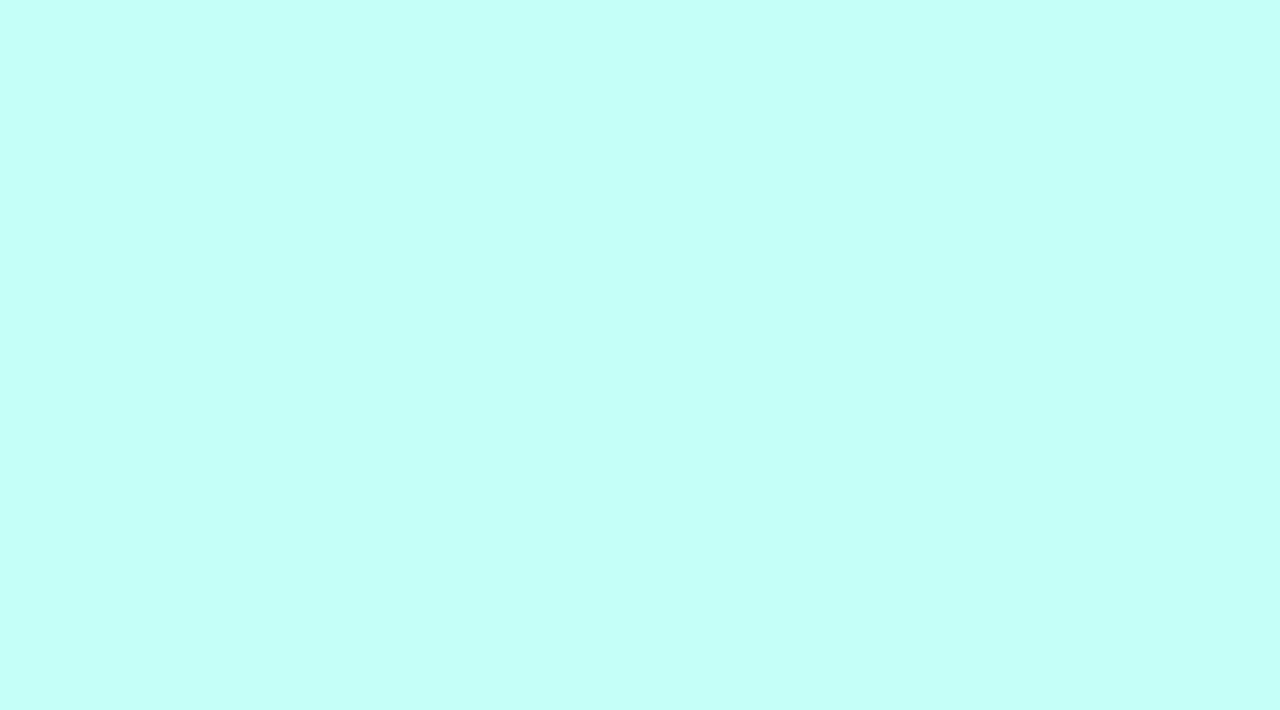
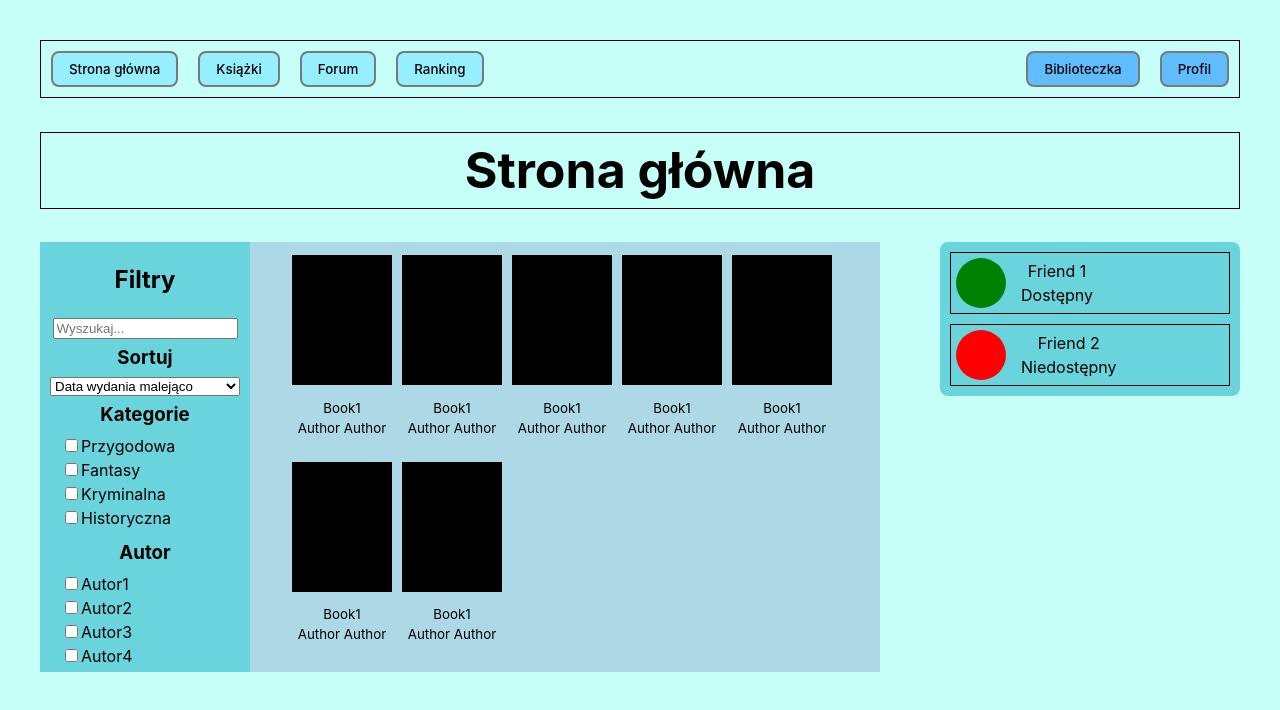
Before and after one commit to SzymonKita/aplikacja_czytelnicza, a React (Vite) app in the folder client/: page /booklist in a window 1280 px wide. Before the commit this address had no page. Shown: the top 710 px of the page. Built offline with nearby package versions, Linux system fonts and the light colour scheme.

Commit message:
Added basic interface for booklist.

```diff
--- a/client/src/App.jsx
+++ b/client/src/App.jsx
@@ -2,6 +2,7 @@ import './App.css'
 import MainPage from './components/MainPage'
 import LoginPage from './components/LoginPage'
 import Profile from './components/Profile.jsx'
+import BookList from './components/BookList/BookList.jsx'
 import { Route, Routes, Navigate } from "react-router-dom"
 
 function App() {
@@ -10,6 +11,7 @@ function App() {
         <Route path='/' exact element={<MainPage/>}/>
         <Route path='login' exact element={<LoginPage/>}/>
         <Route path='profile' exact element={<Profile/>}/>
+        <Route path='booklist' exact element={<BookList/>}/>
     </Routes>
   )
 }
--- a/client/src/components/Profile/FavouriteBook.jsx
+++ b/client/src/components/Book.jsx
@@ -1,4 +1,4 @@
-const FavouriteBook = (props) => {
+const Book = (props) => {
     return (
         <div className='favouriteBook'>
             <p className='favouriteBookImage' />
@@ -8,4 +8,4 @@ const FavouriteBook = (props) => {
     )
 }
 
-export default FavouriteBook
+export default Book
--- /dev/null
+++ b/client/src/components/BookList/BookList.jsx
@@ -0,0 +1,34 @@
+import Navigation from '../Navigation.jsx'
+import FriendCard from '../FriendCard.jsx'
+import Filter from './Filter.jsx'
+import Book from '../Book.jsx'
+
+const BookList = () => {
+    return (
+        <>
+            <Navigation title="Strona główna" isLoggedIn={true} />
+            <div className='container'>
+                <div className='content'>
+                    <div className='bookList'>
+                        <Filter/>
+                        <div className='list'>
+                            <Book title='Book1' author='Author Author' />
+                            <Book title='Book1' author='Author Author' />
+                            <Book title='Book1' author='Author Author' />
+                            <Book title='Book1' author='Author Author' />
+                            <Book title='Book1' author='Author Author' />
+                            <Book title='Book1' author='Author Author' />
+                            <Book title='Book1' author='Author Author' />
+                        </div>
+                    </div>
+                </div>
+                <div className='friendsList'>
+                    <FriendCard name='Friend 1' active={true} />
+                    <FriendCard name='Friend 2' active={false} />
+                </div>
+            </div>
+        </>
+    )
+}
+
+export default BookList
--- /dev/null
+++ b/client/src/components/BookList/Filter.jsx
@@ -0,0 +1,34 @@
+const Filter = () => {
+    return (
+        <div className='filter'>
+            <h2>Filtry</h2>
+            <input type='text' placeholder='Wyszukaj...' />
+            <h3>Sortuj</h3>
+            <select name='sortBy'>
+                <option value='dateDecs'>Data wydania malejąco</option>
+                <option value='dateAsc'>Data wydania rosnąco</option>
+                <option value='readersDesc'>Liczba czytelników malejąco</option>
+                <option value='readersAcs'>Liczba czytelników rosnąco</option>
+            </select>
+            <h3>Kategorie</h3>
+            <div className='categories'>
+                <p><input type='checkbox' id='Przygodowa' value='Przygodowa' /><label for='Przygodowa'>Przygodowa</label></p>
+                <p><input type='checkbox' id='Fantasy' value='Fantasy' /><label for='Fantasy'>Fantasy</label></p>
+                <p><input type='checkbox' id='Kryminalna' value='Kryminalna' /><label for='Kryminalna'>Kryminalna</label></p>
+                <p><input type='checkbox' id='Historyczna' value='Historyczna' /><label for='Historyczna'>Historyczna</label></p>
+                <p><input type='checkbox' id='Naukowa' value='Naukowa' /><label for='Naukowa'>Naukowa</label></p>
+            </div>
+            <h3>Autor</h3>
+            <div className='categories'>
+                <p><input type='checkbox' id='1' value='Autor' /><label for='1'>Autor1</label></p>
+                <p><input type='checkbox' id='2' value='Autor' /><label for='2'>Autor2</label></p>
+                <p><input type='checkbox' id='3' value='Autor' /><label for='3'>Autor3</label></p>
+                <p><input type='checkbox' id='4' value='Autor' /><label for='4'>Autor4</label></p>
+                <p><input type='checkbox' id='5' value='Autor' /><label for='5'>Autor5</label></p>
+                <p><input type='checkbox' id='6' value='Autor' /><label for='6'>Autor6</label></p>
+            </div>
+        </div>
+    )
+}
+
+export default Filter
--- a/client/src/components/Navigation.jsx
+++ b/client/src/components/Navigation.jsx
@@ -6,7 +6,7 @@ const Naigation = (props) => {
         <nav>
             <div className="left-group">
                 <Link to="/"><button type="button">Strona główna</button></Link>
-                <button type="button">Książki</button>
+                <Link to='/booklist'><button type="button">Książki</button></Link>
                 <button type="button">Forum</button>
                 <button type="button">Ranking</button>
             </div>
--- a/client/src/components/Profile.jsx
+++ b/client/src/components/Profile/Profile.jsx
@@ -1,7 +1,7 @@
 import Navigation from './Navigation.jsx'
 import FriendCard from './FriendCard.jsx'
 import ProfileInfo from './Profile/ProfileInfo.jsx'
-import FavouriteBook from './Profile/FavouriteBook.jsx'
+import Book from './Book.jsx'
 import Achievement from './Profile/Achievement.jsx'
 
 const Profile = () => {
@@ -14,9 +14,9 @@ const Profile = () => {
                     <div className='box'>
                         <h3>Ulubione książki</h3>
                         <div className='favouriteBooks'>
-                            <FavouriteBook title='Book1' author='Author Author' />
-                            <FavouriteBook title='Book2' author='Tom Smith' />
-                            <FavouriteBook title='Book2' author='Tom Smith' />
+                            <Book title='Book1' author='Author Author' />
+                            <Book title='Book2' author='Tom Smith' />
+                            <Book title='Book2' author='Tom Smith' />
                         </div>
                     </div>
                     <div className='box'>
--- a/client/src/components/RightGroup.jsx
+++ b/client/src/components/RightGroup.jsx
@@ -4,7 +4,7 @@ const RightGroup = (props) =>{
         return(
         <>
         <button type="button">Biblioteczka</button>
-        <Link to='profile'><button type="button" id="test">Profil</button></Link>
+        <Link to='/profile'><button type="button" id="test">Profil</button></Link>
         </>)
     }else{
         return(<Link to='/login'><button type="button">Zaloguj</button></Link>)
--- a/client/src/index.css
+++ b/client/src/index.css
@@ -200,3 +200,57 @@ h1 {
 .achievement:hover .achievement-description {
   display: block;
 }
+
+/*Book List*/
+.bookList {
+  display: flex;
+  justify-content: space-between;
+  align-items: start;
+  width: 100%;
+}
+
+.list {
+  width: 70%;
+  background-color: lightblue;
+}
+
+.filter {
+  width: 25%;
+  height: 100%;
+  background-color: #6AD4DD;
+  align-items: center;
+  display:flex;
+  flex-direction: column;
+}
+
+.filter h3{
+  margin: 5px;
+}
+
+.categories{
+  display: flex;
+  flex-direction: column;
+  height: 100px;
+  overflow: hidden auto;
+  align-items: start;
+  width: 80%;
+  align-self: center;
+}
+
+.categories p{
+  margin: 0;
+}
+
+.categories label{
+  -webkit-user-select: none;
+  -ms-user-select: none;
+  user-select: none;
+}
+
+.list{
+  display: flex;
+  flex-direction: row;
+  flex-wrap: wrap;
+  gap: 10px;
+  overflow: auto;
+}
```
Also changed, not shown: client/src/components/BookInfo.jsx (added).
